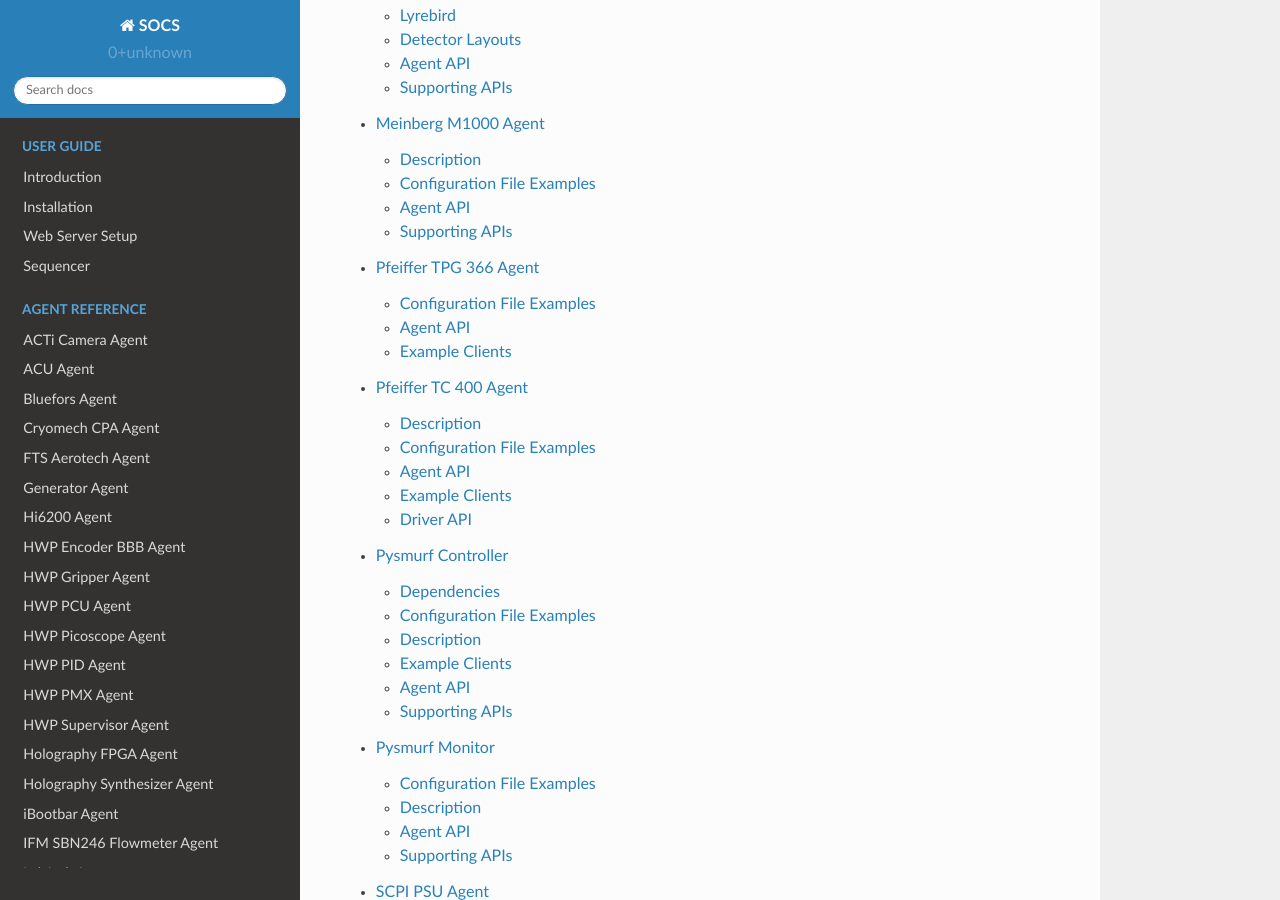
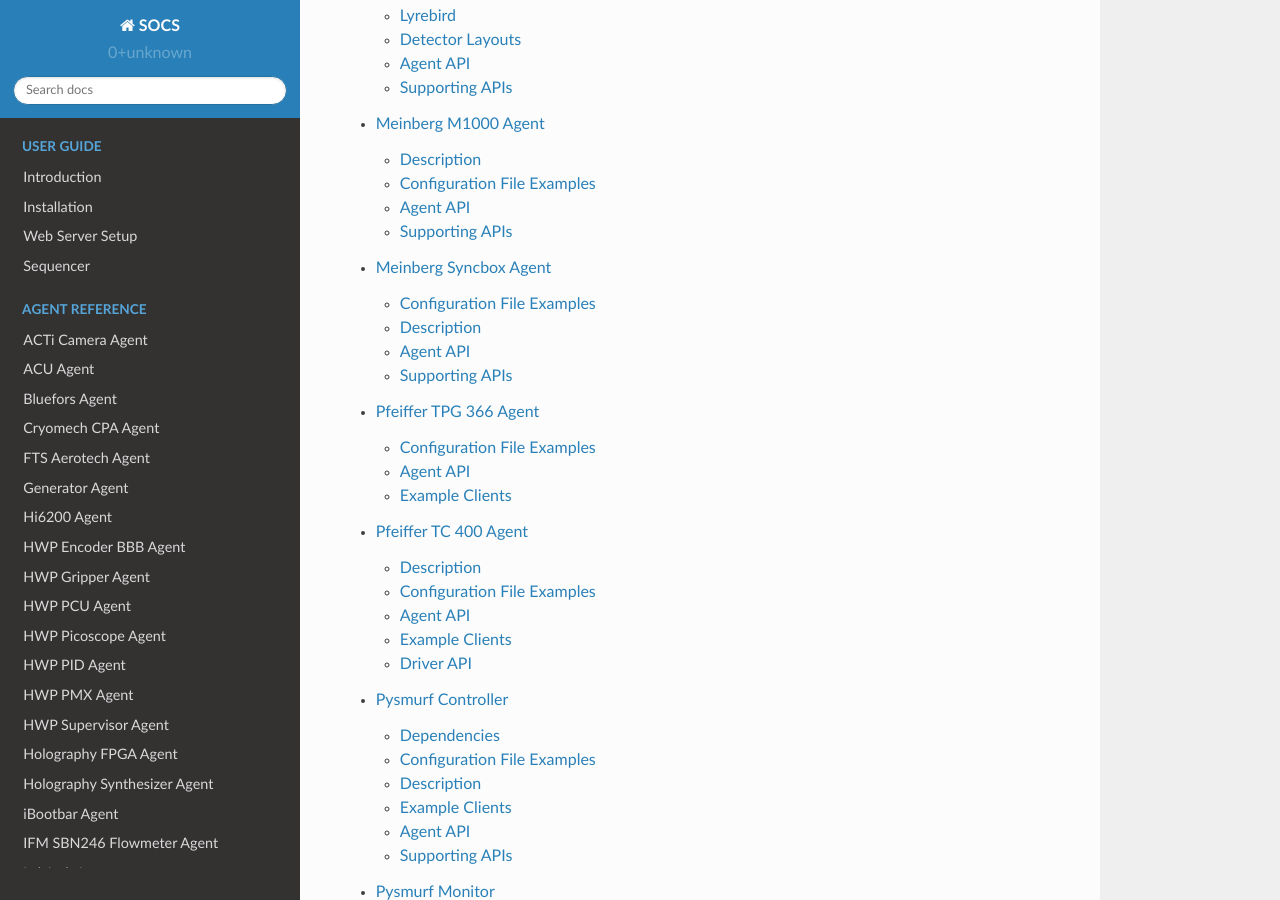
Before and after one commit to simonsobs/socs, a Sphinx documentation site: the page built from docs/index.rst, in a window 1280 px wide and 900 px high, scrolled down 4568 px. Built offline with Sphinx 7.4.7 and the Read the Docs theme 2.0.0, drawn with Linux system fonts in a browser that asks for light colours.

Commit message:
Add Meinberg Syncbox Agent docs to index

```diff
--- a/docs/agents/meinberg_syncbox_agent.rst
+++ b/docs/agents/meinberg_syncbox_agent.rst
@@ -2,9 +2,9 @@
 
 .. _meinberg_syncbox:
 
-====================
+======================
 Meinberg Syncbox Agent
-====================
+======================
 
 The Meinberg Syncbox Agent is an OCS Agent which monitors the Meinberg syncbox, the
 Monitoring is performed via SNMP.
--- a/docs/index.rst
+++ b/docs/index.rst
@@ -64,6 +64,7 @@
     agents/latrt_xy_stage
     agents/magpie
     agents/meinberg_m1000_agent
+    agents/meinberg_syncbox_agent
     agents/pfeiffer
     agents/pfeiffer_tc400
     agents/pysmurf-controller
```
